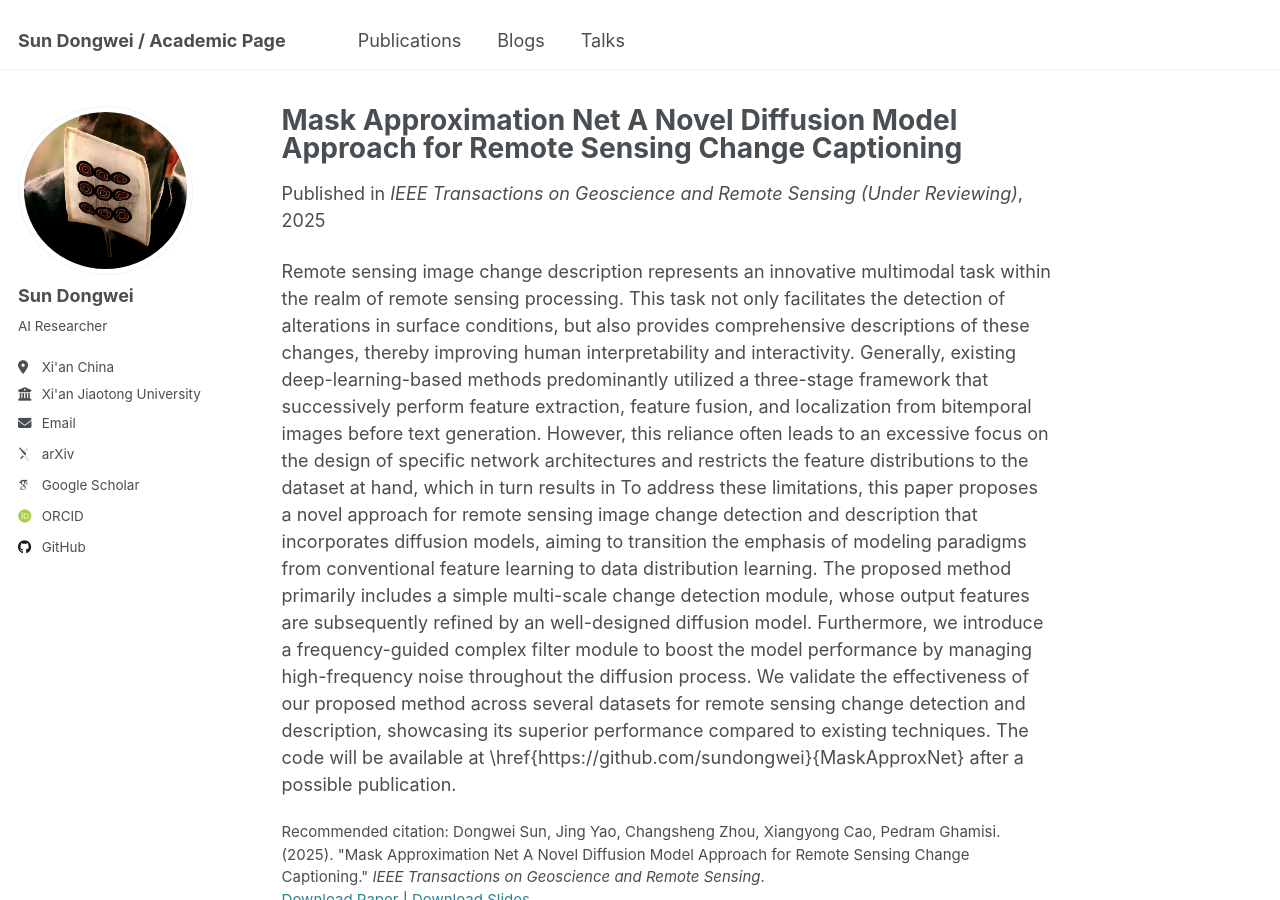
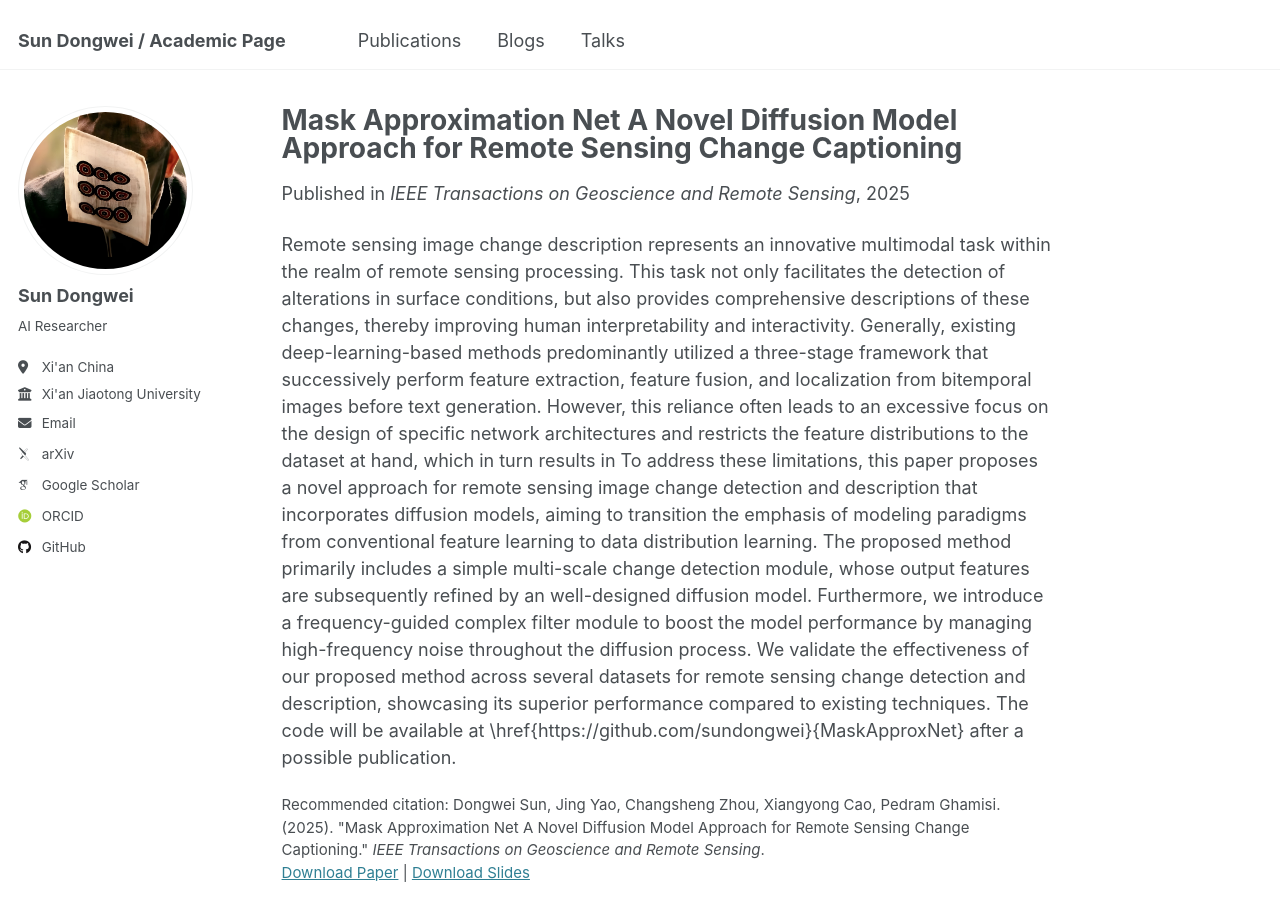
Before and after one commit to sundongwei/sundongwei.github.io, a Jekyll site: the page built from _publications/2025-02-16-MaskApproxNet.md, in a window 1280 px wide and 900 px high. Built offline with Jekyll 4.4.1, drawn with Linux system fonts in a browser that asks for light colours; some web fonts are replaced.

Commit message:
20250703v1

```diff
--- a/_publications/2025-02-16-MaskApproxNet.md
+++ b/_publications/2025-02-16-MaskApproxNet.md
@@ -5,7 +5,7 @@ category: manuscripts
 permalink: /publication/2025-02-16-mask-approximation-net-a-novel-diffusion-model-approach-for-remote-sensing-change-captioning
 excerpt: 'This paper proposes a mask approximation network using a novel diffusion model approach for remote sensing change captioning.'
 date: 2025-02-16
-venue: 'IEEE Transactions on Geoscience and Remote Sensing (Under Reviewing)'
+venue: 'IEEE Transactions on Geoscience and Remote Sensing'
 slidesurl: ''
 paperurl: 'https://arxiv.org/pdf/2412.19179'
 citation: 'Dongwei Sun, Jing Yao, Changsheng Zhou, Xiangyong Cao, Pedram Ghamisi. (2025). &quot;Mask Approximation Net A Novel Diffusion Model Approach for Remote Sensing Change Captioning.&quot; <i>IEEE Transactions on Geoscience and Remote Sensing</i>.'
```
Also changed, not shown: _pages/about.md (+2 -1 lines), _pages/image-1.png (added), _pages/image.png (added).
